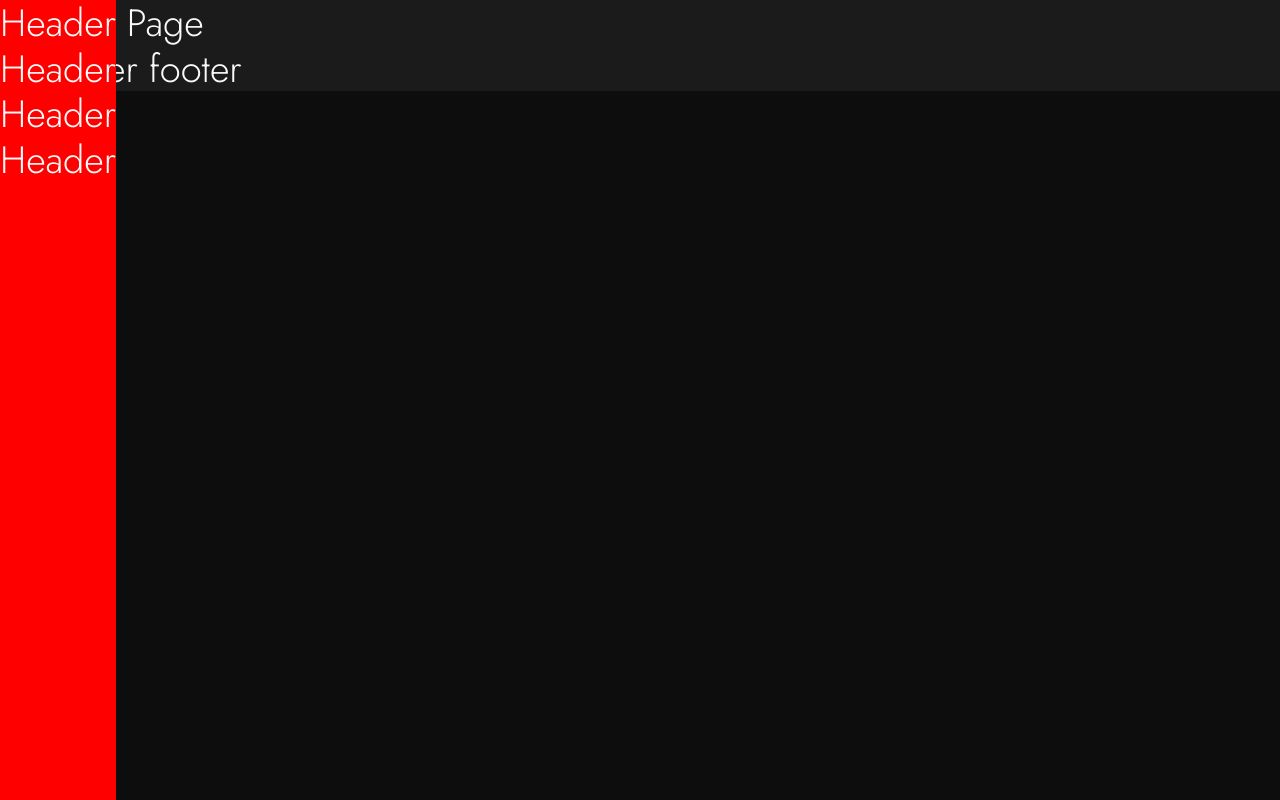
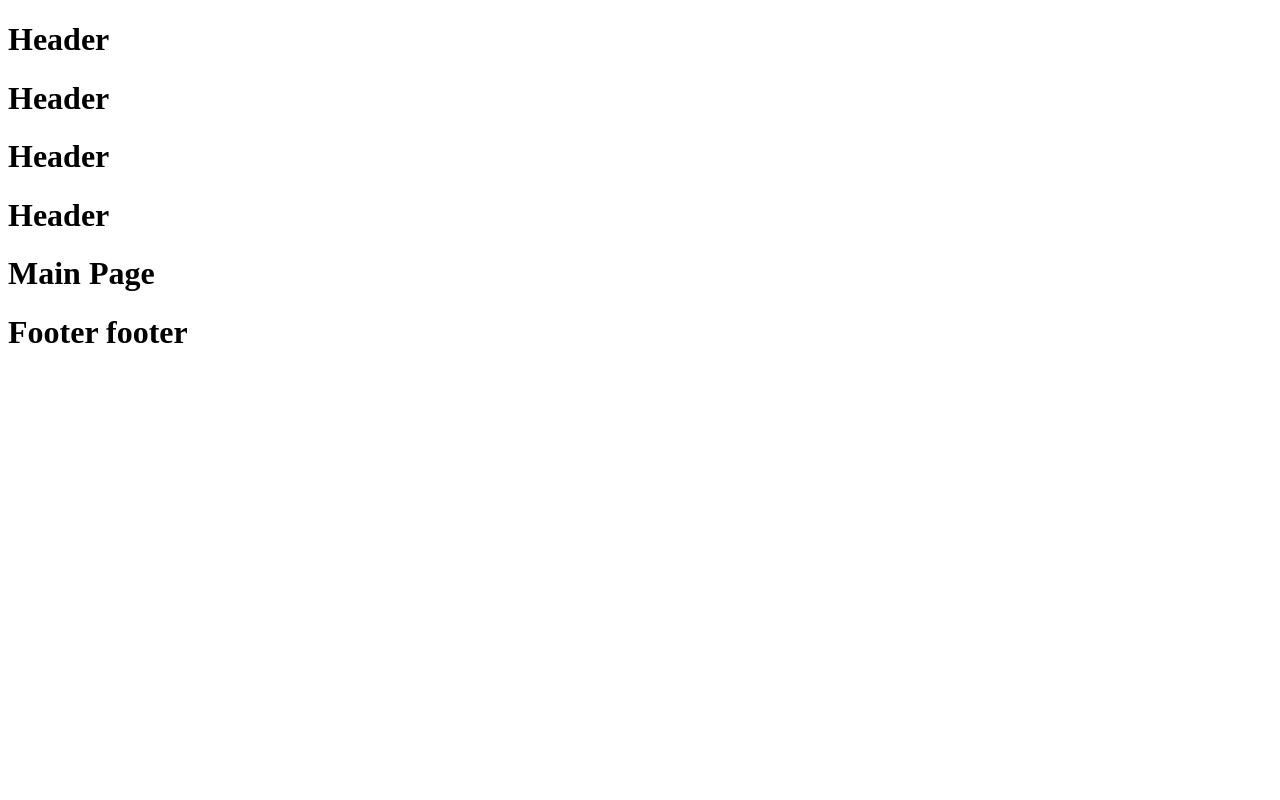
Before and after one commit to Felirian/flux, a Next.js app: page / in a window 1280 px wide. Built offline with nearby package versions, Linux system fonts and the light colour scheme.

Commit message:
add: ***

```diff
--- a/src/components/Header/Header.js
+++ b/src/components/Header/Header.js
@@ -1,12 +1,11 @@
 import React, {useState} from 'react';
-import s from './header.module.scss'
+//import s from './header.module.scss'
 
 const Header = () => {
   const [open, setOpen] = useState(false)
   return (
-    <div className={s.header_wrapper}>
+    <div>
       <header
-        className={open ? s.open : ''}
         onClick={()=> setOpen(!open)}
       >
         <div className={'Button'}>
--- a/src/components/Header/header.module.scss
+++ /dev/null
@@ -1,29 +0,0 @@
-@import "../../style/variables";
-
-.header_wrapper {
-  width: 40px;
-  overflow: visible;
-  @include xSmall {
-    width: 100%;
-    height: 40px;
-  }
-  header {
-    display: flex;
-    flex-direction: column;
-
-    height: 100vh;
-    background-color: red;
-    overflow: hidden;
-    @include large {
-      position: absolute;
-    }
-    @include xSmall {
-      width: 100%;
-      height: 40px;
-    }
-    .open {
-      width: 180px;
-    }
-  }
-
-}
--- a/src/pages/_app.js
+++ b/src/pages/_app.js
@@ -1,21 +1,21 @@
 import React, {useEffect} from 'react';
 import Header from "@/components/Header/Header";
 import Footer from "@/components/Footer/Footer";
-import '../style/styles.scss'
+//import '../style/styles.scss'
 const _App = ({Component, pageProps}) => {
 
-  useEffect(() => {
-    let cards = document.querySelectorAll(".Button");
-    document.addEventListener('mousemove', e => {
-      for (let i = 0; i < cards.length; i++) {
-        const rect = cards[i].getBoundingClientRect(),
-          x = e.clientX - rect.left,
-          y = e.clientY - rect.top;
-        cards[i].style.setProperty("--mouse-x", `${x}px`);
-        cards[i].style.setProperty("--mouse-y", `${y}px`);
-      }
-    });
-  }, []);
+  // useEffect(() => {
+  //   let cards = document.querySelectorAll(".Button");
+  //   document.addEventListener('mousemove', e => {
+  //     for (let i = 0; i < cards.length; i++) {
+  //       const rect = cards[i].getBoundingClientRect(),
+  //         x = e.clientX - rect.left,
+  //         y = e.clientY - rect.top;
+  //       cards[i].style.setProperty("--mouse-x", `${x}px`);
+  //       cards[i].style.setProperty("--mouse-y", `${y}px`);
+  //     }
+  //   });
+  // }, []);
   return (
     <>
       <Header/>
--- a/src/style/styles.scss
+++ b/src/style/styles.scss
@@ -1,4 +1,4 @@
-@import "src/style/variables";
-@import "src/style/globals";
-@import "src/style/button";
-@import "src/style/scrollbar";
+//@import "src/style/variables";
+//@import "src/style/globals";
+//@import "src/style/button";
+//@import "src/style/scrollbar";
```
